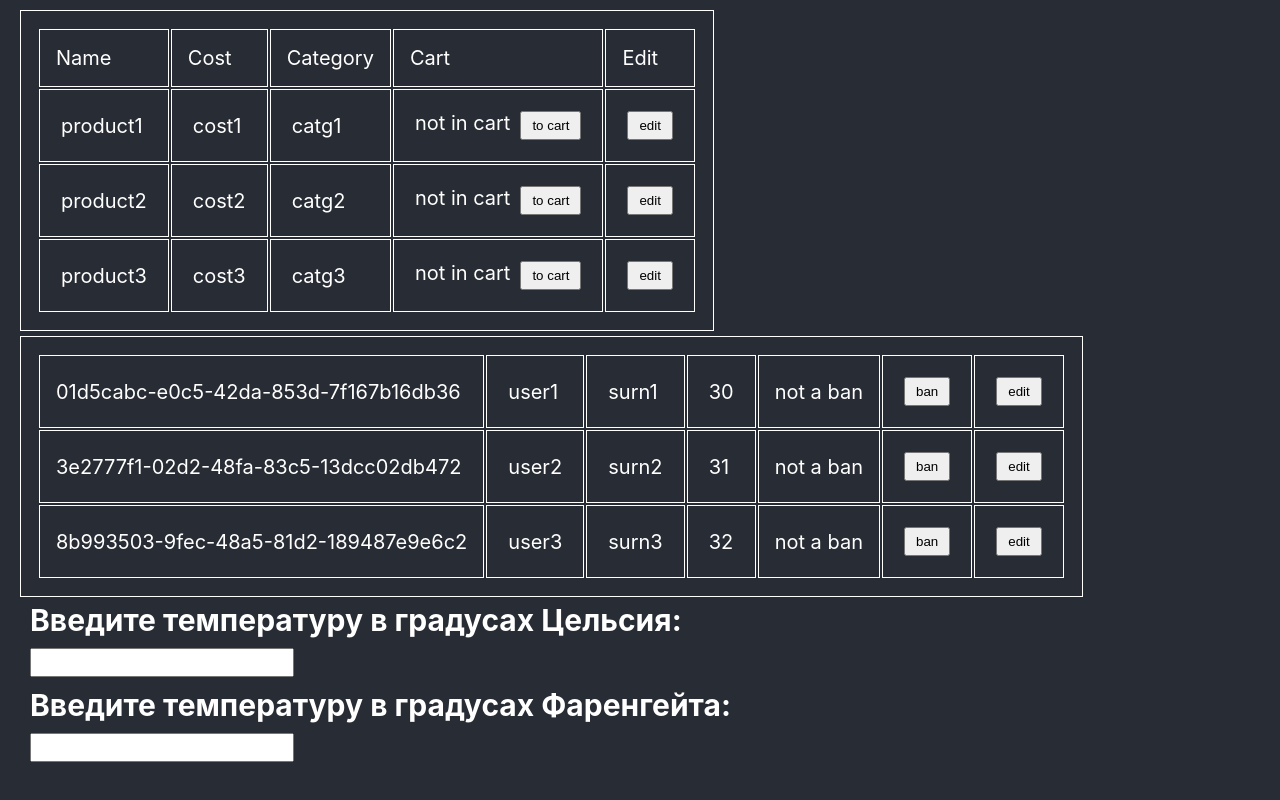
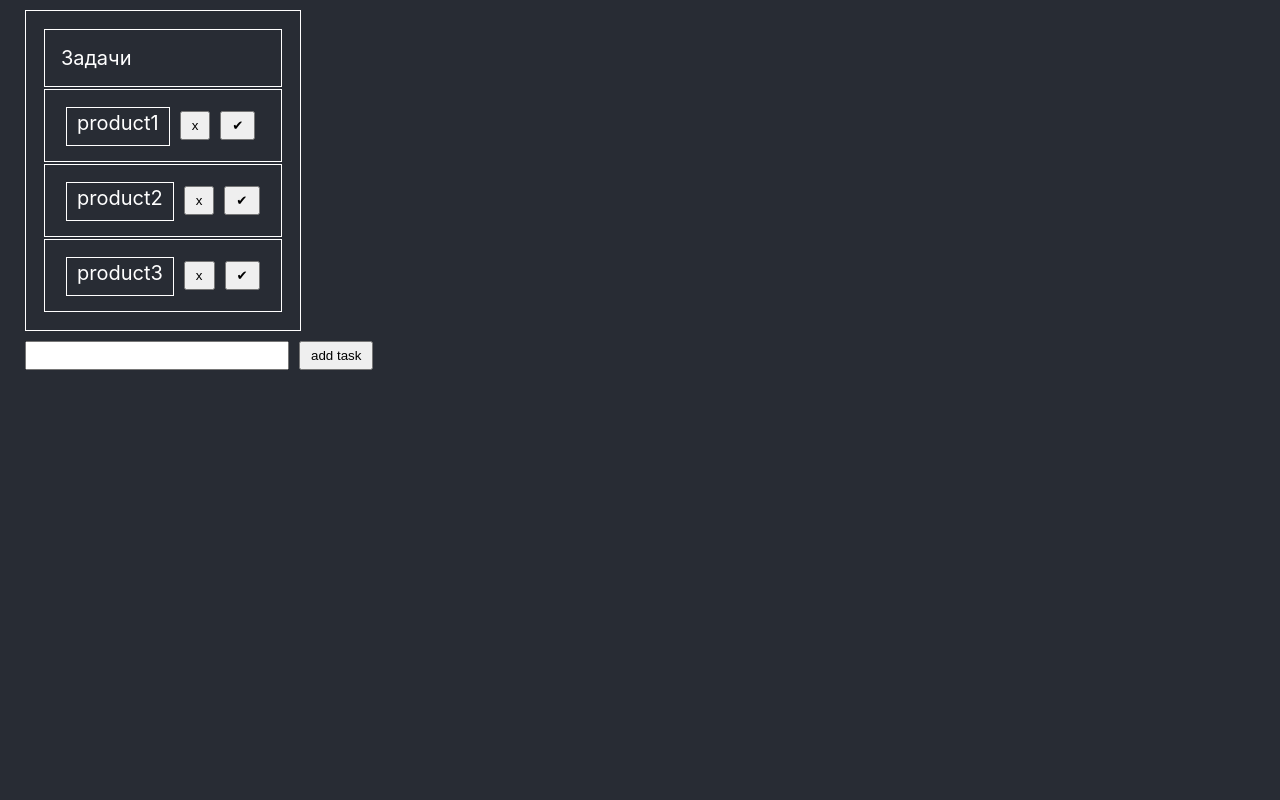
Before and after one commit to banan320/koder_react, a React (Create React App) app: page / in a window 1280 px wide. Built offline with nearby package versions, Linux system fonts and the light colour scheme.

Commit message:
создание чек листа

```diff
--- a/src/App.css
+++ b/src/App.css
@@ -36,3 +36,13 @@ input {
   max-width: 250px;
   padding: 5px;
 }
+
+td span.done {
+  text-decoration: line-through;
+  opacity: 0.6;
+}
+
+td > span {
+  border: 1px solid #fff;
+  padding: 3px 10px 10px 10px;
+}
--- a/src/App.js
+++ b/src/App.js
@@ -5,6 +5,7 @@ import Products from "./Products";
 import Users from "./Users";
 import Employee from "./Employee";
 import Calculator from "./Calculator";
+import Checklist from "./checkList/Checklist";
 
 // import { nanoid } from "nanoid";
 //
@@ -71,7 +72,8 @@ function App() {
 
   return (
     <div className="App">
-      <Products />
+      <Checklist />
+      {/* <Products /> */}
       {/* <Employee
         lastName="Alex"
         firstName="Ger"
@@ -90,8 +92,8 @@ function App() {
         middleName="And"
         salary="50.000"
       /> */}
-      <Users />
-      <Calculator />
+      {/* <Users />
+      <Calculator /> */}
     </div>
   );
 }
--- /dev/null
+++ b/src/checkList/Checklist.js
@@ -0,0 +1,139 @@
+import { React, useState } from "react";
+import { v4 as uuidv4 } from "uuid";
+
+const initNotes = [
+  {
+    id: uuidv4(),
+    task: "product1",
+    isEdit: false,
+    isDone: false,
+  },
+  {
+    id: uuidv4(),
+    task: "product2",
+    isEdit: false,
+    isDone: false,
+  },
+  {
+    id: uuidv4(),
+    task: "product3",
+    isEdit: false,
+    isDone: false,
+  },
+];
+
+function getInitObj() {
+  return {
+    id: uuidv4(),
+    task: "",
+    isEdit: false,
+    isDone: false,
+  };
+}
+
+const Checklist = () => {
+  const [notes, setNotes] = useState(initNotes);
+  const [obj, setObj] = useState(getInitObj());
+
+  const result = notes.map((note) => (
+    <tr key={note.id}>
+      <td>
+        {note.isEdit ? (
+          <input
+            value={note.task}
+            onChange={(e) => changeItem(note.id, "task", e)}
+            onBlur={() => endEdit(note.id)}
+            autoFocus
+          />
+        ) : (
+          <span
+            onDoubleClick={() => startEdit(note.id)}
+            className={note.isDone ? "done" : ""}
+          >
+            {note.task}
+          </span>
+        )}
+
+        <button onClick={() => removeTask(note.id)}>х</button>
+        <button onClick={() => doneTask(note.id)}>✔</button>
+      </td>
+    </tr>
+  ));
+
+  function startEdit(id) {
+    setNotes(
+      notes.map((note) => {
+        if (note.id === id) {
+          return { ...note, isEdit: true };
+        } else {
+          return note;
+        }
+      })
+    );
+  }
+
+  function endEdit(id) {
+    setNotes(
+      notes.map((note) => {
+        if (note.id === id) {
+          return { ...note, isEdit: false };
+        } else {
+          return note;
+        }
+      })
+    );
+  }
+
+  function changeItem(id, field, e) {
+    setNotes(
+      notes.map((note) => {
+        if (note.id === id) {
+          note[field] = e.target.value;
+        }
+
+        return note;
+      })
+    );
+  }
+
+  function doneTask(id) {
+    setNotes(
+      notes.map((note) => {
+        if (note.id === id) {
+          note.isDone = !note.isDone;
+        }
+        return note;
+      })
+    );
+  }
+
+  function removeTask(id) {
+    setNotes(notes.filter((note) => note.id !== id));
+  }
+
+  function changeProp(prop, e) {
+    setObj({ ...obj, [prop]: e.target.value });
+  }
+
+  function addNote() {
+    setNotes([...notes, obj]);
+    setObj(getInitObj());
+  }
+
+  return (
+    <div>
+      <table>
+        <thead>
+          <tr>
+            <td>Задачи</td>
+          </tr>
+        </thead>
+        <tbody>{result}</tbody>
+      </table>
+      <input value={obj.task} onChange={(e) => changeProp("task", e)} />
+      <button onClick={addNote}>add task</button>
+    </div>
+  );
+};
+
+export default Checklist;
```
